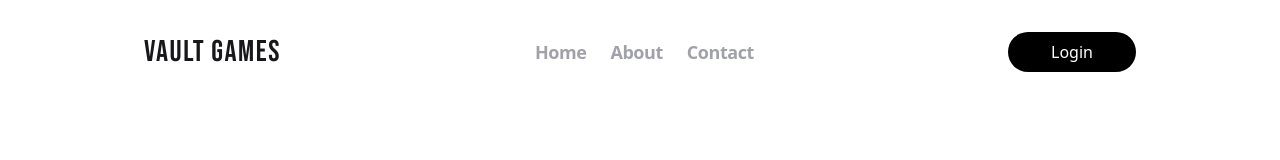
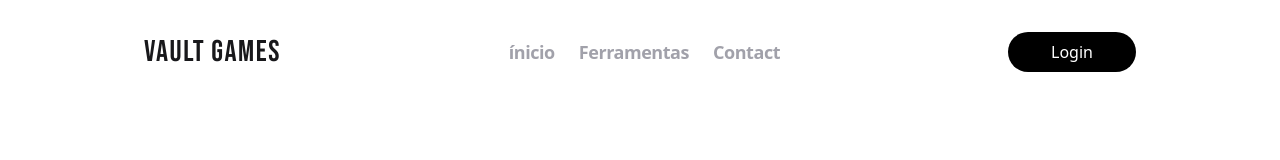
Before and after one commit to OtavioAraujoS/vault-games, a React (Vite) app: page / in a window 1280 px wide. Shown: the top 160 px of the page. Built offline with nearby package versions, Linux system fonts and the light colour scheme.

Commit message:
feat: update Header component with localized navigation labels

```diff
--- a/src/pages/home/components/Header.tsx
+++ b/src/pages/home/components/Header.tsx
@@ -29,13 +29,13 @@ export const Header = ({
             className="text-base lg:text-lg font-bold text-zinc-400 tracking-tight cursor-pointer hover:text-zinc-600 transition duration-300"
             onClick={() => scrollToSection(homeRef)}
           >
-            Home
+            ínicio
           </li>
           <li
             className="text-base lg:text-lg font-bold text-zinc-400 tracking-tight cursor-pointer hover:text-zinc-600 transition duration-300"
             onClick={() => scrollToSection(aboutRef)}
           >
-            About
+            Ferramentas
           </li>
           <li
             className="text-base lg:text-lg font-bold text-zinc-400 tracking-tight cursor-pointer hover:text-zinc-600 transition duration-300"
```
